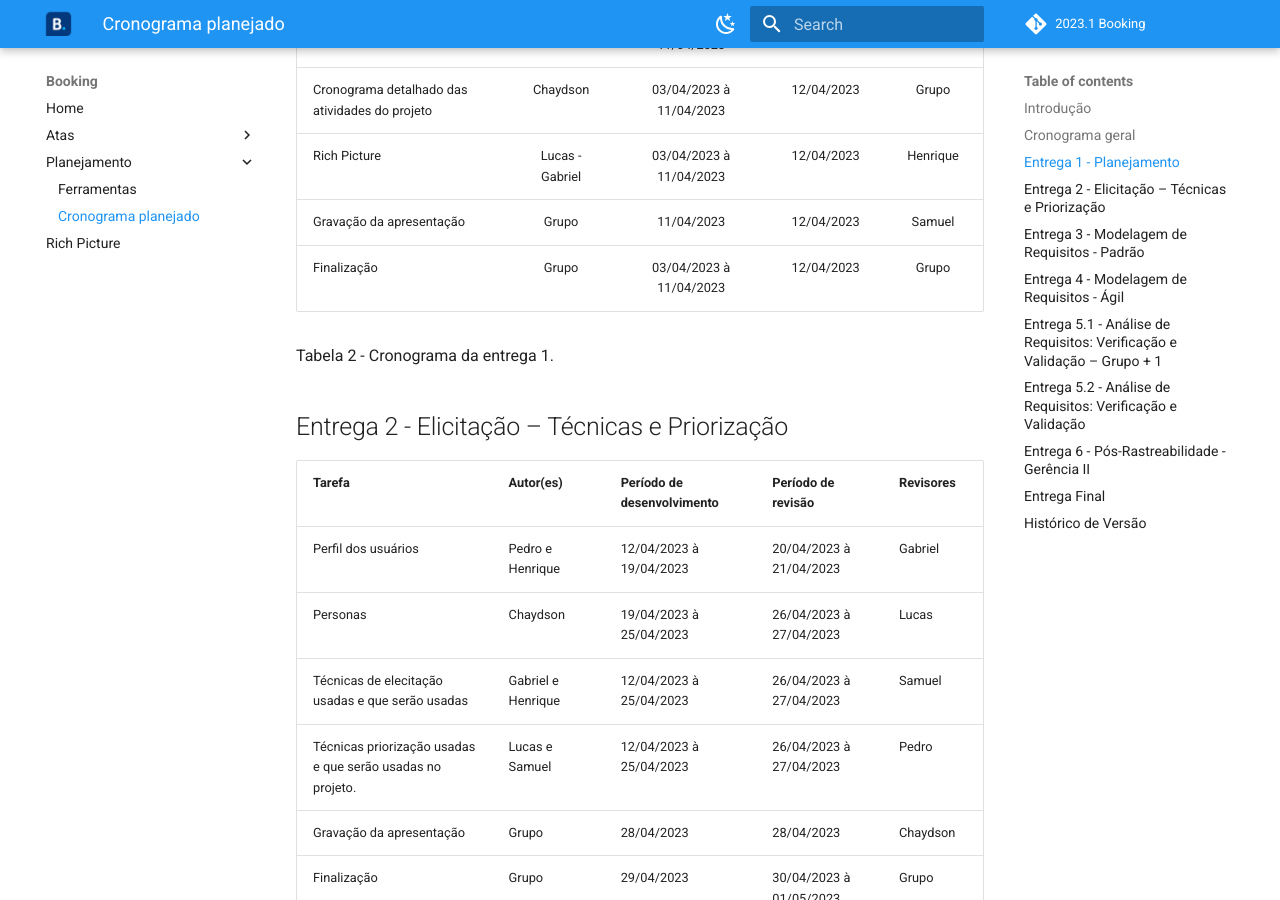
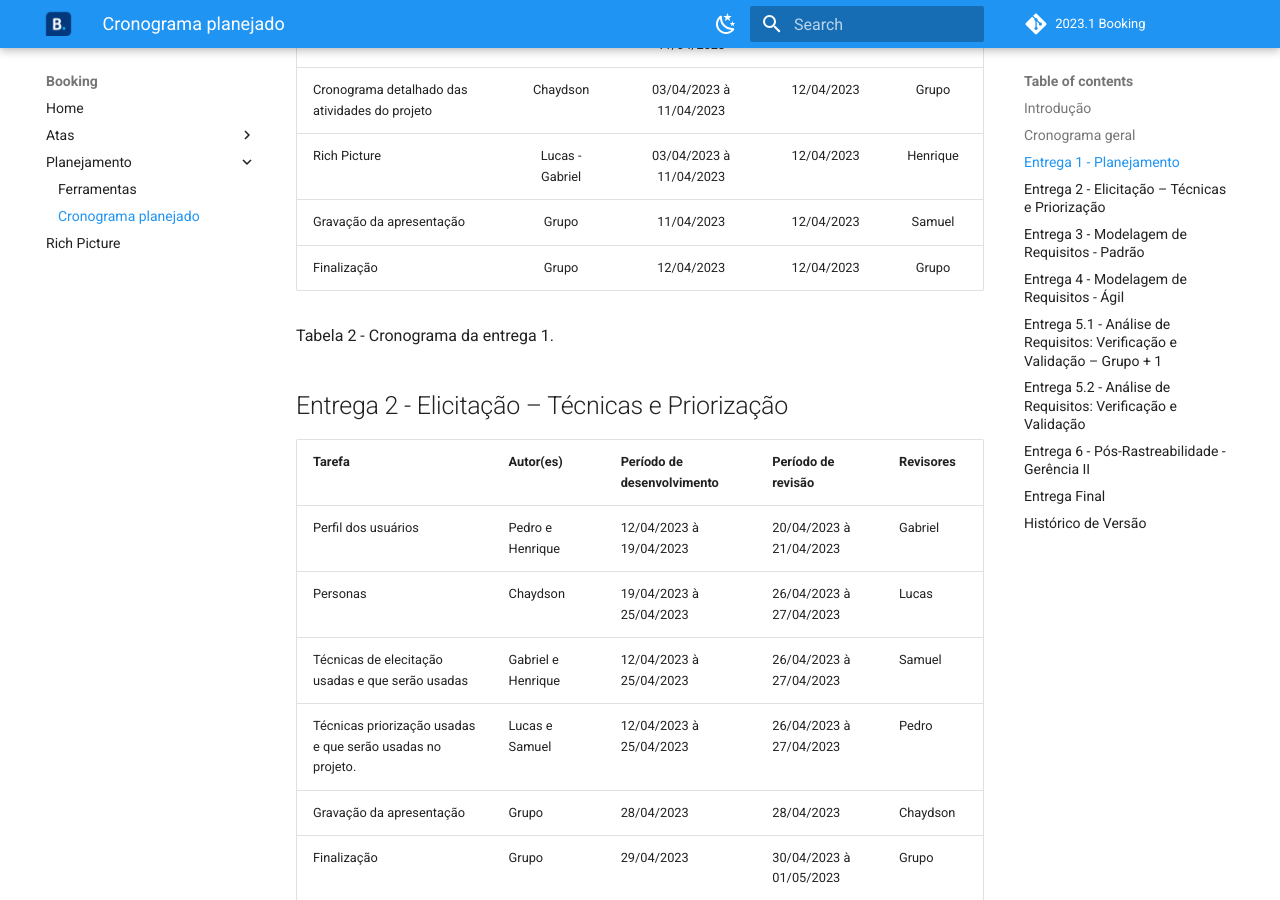
Before and after one commit to Requisitos-de-Software/2023.1-Booking, an MkDocs documentation site: the page built from docs/planejamento/cronograma.md, in a window 1280 px wide and 900 px high, scrolled down 1351 px. Built offline with MkDocs 1.6.1 and Material for MkDocs 9.7.7, drawn with Linux system fonts in a browser that asks for light colours; comment, search, counter and statistics services are not loaded.

Commit message:
corrigindo data da finalização da primeira entrega

```diff
--- a/docs/planejamento/cronograma.md
+++ b/docs/planejamento/cronograma.md
@@ -38,7 +38,7 @@ Tabela 1 - Cronograma geral da equipe.
 | Cronograma detalhado das atividades do projeto               |    Chaydson    |  03/04/2023 à 11/04/2023  |      12/04/2023      |   Grupo   |
 | Rich Picture                                                 | Lucas - Gabriel |  03/04/2023 à 11/04/2023  |      12/04/2023      | Henrique |
 | Gravação da apresentação                                 |      Grupo      |         11/04/2023         |      12/04/2023      |  Samuel  |
-| Finalização                                                |      Grupo      |  03/04/2023 à 11/04/2023  |      12/04/2023      |   Grupo   |
+| Finalização                                                |      Grupo      |         12/04/2023         |      12/04/2023      |   Grupo   |
 
 Tabela 2 - Cronograma da entrega 1.
 
```
